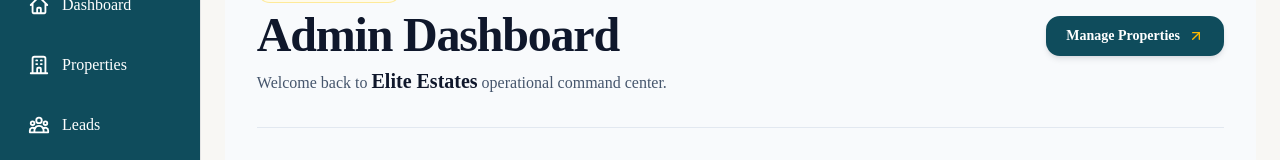
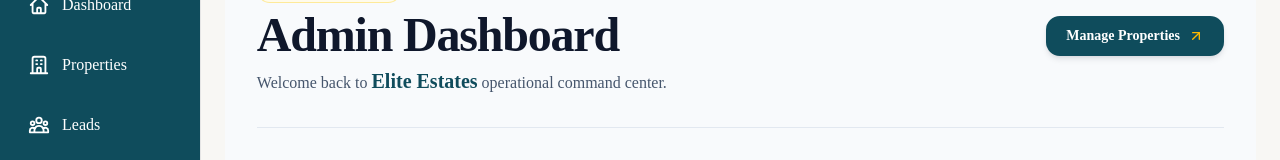
Before and after one commit to afridi-ishaq/Elite-Estate, a Next.js app: page /admin in a window 1280 px wide. Shown: the part 159-319 px from the top of the page. Built offline with nearby package versions, Linux system fonts and the light colour scheme; no server answers; the database is empty.

Commit message:
new updattes

```diff
--- a/src/app/admin/page.jsx
+++ b/src/app/admin/page.jsx
@@ -59,7 +59,7 @@
               Admin Dashboard
             </h1>
             <p className="text-slate-600 text-sm md:text-base mt-2">
-              Welcome back to <span className="text-slate-900 font-semibold text-xl">Elite Estates</span> operational command center.
+              Welcome back to <span className="text-[#0F4C5C] font-semibold text-xl">Elite Estates</span> operational command center.
             </p>
           </div>
 
```
